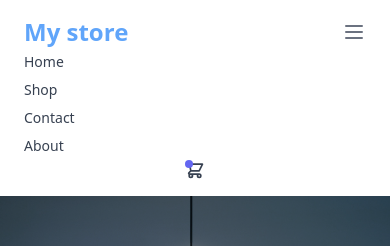
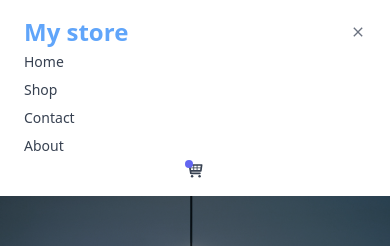
Before and after one commit to segundevs/online-store, a React (Create React App) app: page /about in a window 390 px wide. Shown: the top 246 px of the page. Built offline with nearby package versions, Linux system fonts and the light colour scheme.

Commit message:
added data-context

```diff
--- a/src/components/Header.js
+++ b/src/components/Header.js
@@ -1,47 +1,33 @@
-import React from 'react';
+import React, { useState } from 'react';
 import { Link } from 'react-router-dom';
+import {BiMenuAltLeft} from 'react-icons/bi';
+import {MdClose} from 'react-icons/md';
+import NavLinks from './NavLinks';
 
 
 const Header = () => {
+
+  const [isOpen, setIsOpen] = useState(true);
+
   return (
-    <nav className="bg-white shadow dark:bg-gray-800">
+    <header className="bg-white shadow dark:bg-gray-800">
         <div className="container px-6 py-4 mx-auto md:flex md:justify-between md:items-center">
             <div className="flex items-center justify-between">
                 <div>
                     <Link to="/" className="text-2xl font-bold text-blue-400 dark:text-white lg:text-3xl hover:text-blue-500 dark:hover:text-gray-300">My store</Link>
                 </div>
 
-                {/* <!-- Mobile menu button --> */}
-                <div className="flex md:hidden">
-                    <button type="button" className="text-gray-500 dark:text-gray-200 hover:text-gray-600 dark:hover:text-gray-400 focus:outline-none focus:text-gray-600 dark:focus:text-gray-400" aria-label="toggle menu">
-                        <svg viewBox="0 0 24 24" className="w-6 h-6 fill-current">
-                            <path fill-rule="evenodd" d="M4 5h16a1 1 0 0 1 0 2H4a1 1 0 1 1 0-2zm0 6h16a1 1 0 0 1 0 2H4a1 1 0 0 1 0-2zm0 6h16a1 1 0 0 1 0 2H4a1 1 0 0 1 0-2z"></path>
-                        </svg>
+                {/*Mobile menu button*/}
+                <div className="flex md:hidden" onClick={() => setIsOpen(prev => !prev)}>
+                   <button   type="button" className="text-gray-500 dark:text-gray-200 hover:text-gray-600 dark:hover:text-gray-400 focus:outline-none focus:text-gray-600 dark:focus:text-gray-400" aria-label="toggle menu">
+                        {!isOpen ? <BiMenuAltLeft /> : <MdClose />}
                     </button>
                 </div>
             </div>
-
-            {/* <!-- Mobile Menu open: "block", Menu closed: "hidden" --> */}
-            <div className="items-center md:flex">
-                <div className="flex flex-col md:flex-row md:mx-6">
-                    <Link to="/" className="my-1 text-sm font-medium text-gray-700 dark:text-gray-200 hover:text-indigo-500 dark:hover:text-indigo-400 md:mx-4 md:my-0">Home</Link>
-                    <Link to="/shop" className="my-1 text-sm font-medium text-gray-700 dark:text-gray-200 hover:text-indigo-500 dark:hover:text-indigo-400 md:mx-4 md:my-0">Shop</Link>
-                    <Link to="/contact" className="my-1 text-sm font-medium text-gray-700 dark:text-gray-200 hover:text-indigo-500 dark:hover:text-indigo-400 md:mx-4 md:my-0">Contact</Link>
-                    <Link to="/about" className="my-1 text-sm font-medium text-gray-700 dark:text-gray-200 hover:text-indigo-500 dark:hover:text-indigo-400 md:mx-4 md:my-0">About</Link>
-                </div>
-
-                <div className="flex justify-center md:block">
-                    <Link to="/cart" className="relative text-gray-700 dark:text-gray-200 hover:text-gray-600 dark:hover:text-gray-300">
-                        <svg className="w-5 h-5" viewBox="0 0 24 24" fill="none" xmlns="http://www.w3.org/2000/svg">
-                            <path d="M3 3H5L5.4 5M7 13H17L21 5H5.4M7 13L5.4 5M7 13L4.70711 15.2929C4.07714 15.9229 4.52331 17 5.41421 17H17M17 17C15.8954 17 15 17.8954 15 19C15 20.1046 15.8954 21 17 21C18.1046 21 19 20.1046 19 19C19 17.8954 18.1046 17 17 17ZM9 19C9 20.1046 8.10457 21 7 21C5.89543 21 5 20.1046 5 19C5 17.8954 5.89543 17 7 17C8.10457 17 9 17.8954 9 19Z" stroke="currentColor" stroke-width="2" stroke-linecap="round" stroke-linejoin="round"/>
-                        </svg>
-
-                        <span className="absolute top-0 left-0 p-1 text-xs text-white bg-indigo-500 rounded-full"></span>
-                    </Link>
-                </div>
-            </div>
+            {/*Mobile Menu open: "block", Menu closed: "hidden"*/}
+            <NavLinks isOpen={isOpen} setIsOpen={setIsOpen}/>
         </div>
-    </nav>
+    </header>
 
   )
 }
--- /dev/null
+++ b/src/components/NavLinks.js
@@ -0,0 +1,26 @@
+import React from 'react';
+import { Link } from 'react-router-dom';
+import {TiShoppingCart} from 'react-icons/ti';
+
+const NavLinks = ({isOpen, setIsOpen}) => {
+  return (
+    <div className={`items-center md:flex ${isOpen ? "block" : "hidden" }`}>
+                    {/*Mobile Menu open: "block", Menu closed: "hidden"*/}
+      <div onClick={() => setIsOpen(prev => !prev)} className="flex flex-col md:flex-row md:mx-6">
+          <Link to="/" className="my-1 text-sm font-medium text-gray-700 dark:text-gray-200 hover:text-indigo-500 dark:hover:text-indigo-400 md:mx-4 md:my-0">Home</Link>
+          <Link to="/shop" className="my-1 text-sm font-medium text-gray-700 dark:text-gray-200 hover:text-indigo-500 dark:hover:text-indigo-400 md:mx-4 md:my-0">Shop</Link>
+          <Link to="/contact" className="my-1 text-sm font-medium text-gray-700 dark:text-gray-200 hover:text-indigo-500 dark:hover:text-indigo-400 md:mx-4 md:my-0">Contact</Link>
+          <Link to="/about" className="my-1 text-sm font-medium text-gray-700 dark:text-gray-200 hover:text-indigo-500 dark:hover:text-indigo-400 md:mx-4 md:my-0">About</Link>
+      </div>
+                          {/* Shopping cart icon */}
+      <div className="flex justify-center md:block">
+          <Link to="/cart" className="relative text-gray-700 dark:text-gray-200 hover:text-gray-600 dark:hover:text-gray-300">
+            <TiShoppingCart className="w-5 h-5"/>
+            <span className="absolute top-0 left-0 p-1 text-xs text-white bg-indigo-500 rounded-full"></span>
+          </Link>
+      </div>
+    </div>
+  )
+}
+
+export default NavLinks
--- /dev/null
+++ b/src/context/dataContext/DataContext.js
@@ -0,0 +1,20 @@
+import React, {createContext} from 'react';
+
+export const DataContext = createContext();
+
+const DataContextProvider = ({children}) => {
+
+    const fetchData = async() => {
+    const res = await fetch('https://fakestoreapi.com/products');
+    const data = await res.json();
+    return data;
+  }
+
+  return (
+    <DataContext.Provider value={{fetchData}}>
+      {children}
+    </DataContext.Provider>
+  )
+}
+
+export default DataContextProvider
--- a/src/index.js
+++ b/src/index.js
@@ -3,16 +3,19 @@ import ReactDOM from 'react-dom';
 import './index.css';
 import App from './App';
 import {QueryClientProvider, QueryClient} from 'react-query';
+import DataContextProvider from './context/dataContext/DataContext';
 //import { ReactQueryDevtools } from 'react-query/devtools'
 
 const queryClient = new QueryClient();
 
 ReactDOM.render(
+  <DataContextProvider>
     <React.StrictMode>
       <QueryClientProvider client={queryClient}>
         <App />
         {/* {<ReactQueryDevtools />} */}
       </QueryClientProvider>
-    </React.StrictMode>,
+    </React.StrictMode>
+  </DataContextProvider>,
   document.getElementById('root')
 );
--- a/src/pages/Home.js
+++ b/src/pages/Home.js
@@ -1,24 +1,17 @@
-import React from 'react';
+import React, { useContext } from 'react';
 import { useQuery } from 'react-query';
 import Card from '../components/Card';
-
-
-const fetchData = async() => {
-  const res = await fetch('https://fakestoreapi.com/products');
-  const data = await res.json();
-  return data;
-}
+import { DataContext } from '../context/dataContext/DataContext';
 
 const Home = () => {
+  const { fetchData } = useContext(DataContext);
 
-  const {data, isLoading} = useQuery('prod', fetchData);
+  const {data, isLoading, isError} = useQuery('prod', fetchData);
 
   return (
     <div className="lg:grid lg:grid-cols-3 lg:gap-4">
-      {/* {data && console.log(data)} */}
-      {isLoading && <h3>Data is loading</h3>}
       {data && data.map((item)=>(
-        <Card data={item} />
+        <Card data={item} key={item.id}/>
       ))}
     </div>
   )
```
